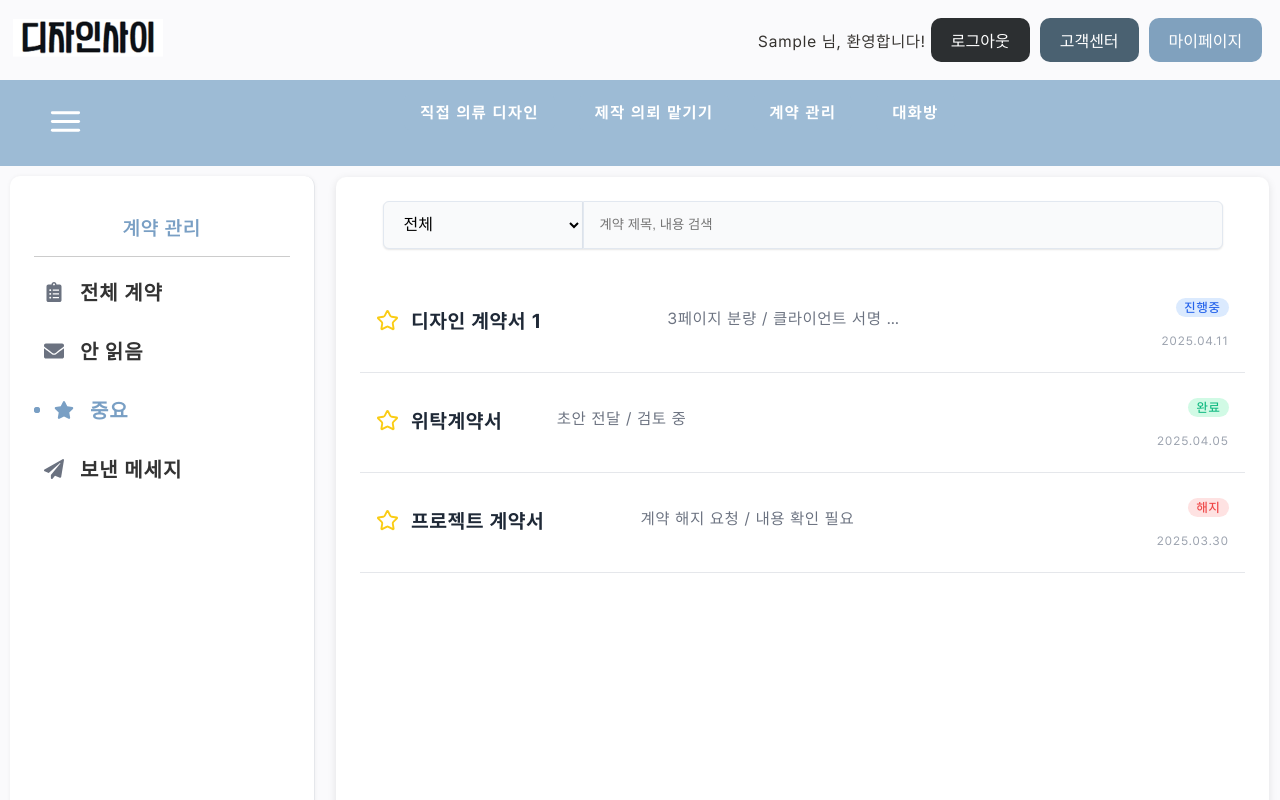
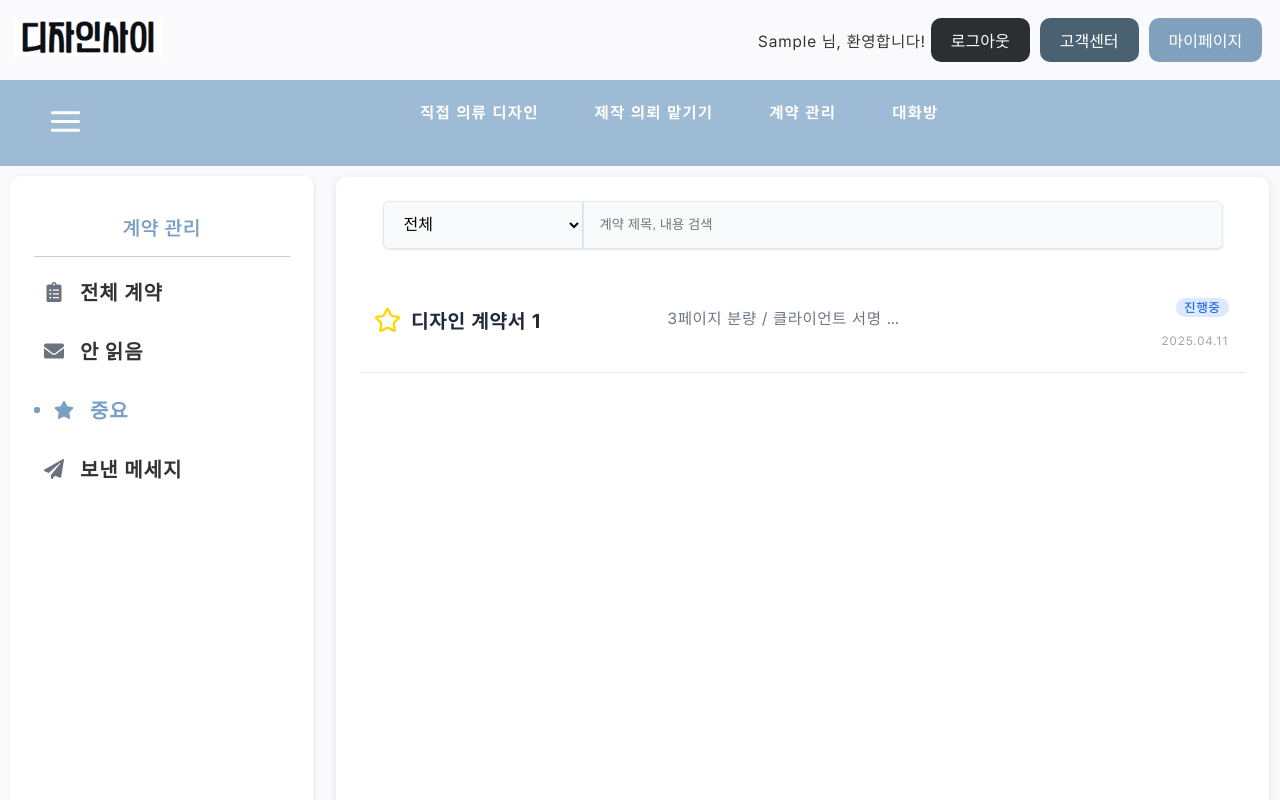
Before and after one commit to kimwax112/letsgit, a React (Create React App) app in the folder 프론트엔드/: page /client/starred in a window 1280 px wide. Shown: the top 800 px of the page. Built offline with nearby package versions, Linux system fonts and the light colour scheme; a web font is replaced by a local one; what @draft-js-plugins/static-toolbar would draw is missing.

Commit message:
의뢰인계약관리 전체계약, 중요 ui수정

```diff
--- a/프론트엔드/src/components/contract/ContractItem/ContractItem.css
+++ b/프론트엔드/src/components/contract/ContractItem/ContractItem.css
@@ -10,6 +10,11 @@
 
   .contract-item:hover {
     background-color: #f9fafb; /* gray-50 */
+  }
+
+  .contract-item.active {
+    border-left: 4px solid #FFD700; /* 중요한 계약에 대해 왼쪽에 강조선 추가 */
+    background-color: #fef9e9; /* 배경색을 연한 노란색으로 변경 */
   }
 
   .contract-left {
@@ -25,12 +30,15 @@
   }
 
   .star-icon {
-    color: #ccc;
+    color: #d3d3d3; /* 연한 회색, startoff 기본 색 */
+    cursor: pointer;
     transition: color 0.2s ease;
   }
 
   .star-icon.active {
-    color: #facc15;
+    color: #FFD700; /* 노란색 별 */
+    transform: scale(1.2); /* 별의 크기 살짝 키우기 */
+    transition: transform 0.3s ease;
   }
 
   .contract-text {
--- a/프론트엔드/src/components/contract/ContractItem/ContractItem.jsx
+++ b/프론트엔드/src/components/contract/ContractItem/ContractItem.jsx
@@ -1,5 +1,5 @@
-import { Star } from "lucide-react";  // 기본 Star 아이콘만 사용
-import "./ContractItem.css";  // CSS 파일 불러오기
+import { Star } from "lucide-react";
+import "./ContractItem.css";
 
 const ContractItem = ({ contract, onToggleStar }) => {
   const { isStarred, title, preview, status, date } = contract;
@@ -9,7 +9,7 @@ const ContractItem = ({ contract, onToggleStar }) => {
       <div className="contract-left">
         <div className="contract-star" onClick={onToggleStar}>
           <Star
-            className={`star-icon ${isStarred ? "active" : ""}`}  // 선택되었을 때 색이 꽉 찬 별
+            className={`star-icon ${isStarred ? "active" : ""}`} // star 아이콘 상태 변경
             size={23}
           />
         </div>
--- a/프론트엔드/src/components/contract/ContractList/ContractList.jsx
+++ b/프론트엔드/src/components/contract/ContractList/ContractList.jsx
@@ -3,7 +3,7 @@ import ContractItem from "../ContractItem/ContractItem";
 import ContractSearchAndFilter from "../ContractSearchAndFilter/ContractSearchAndFilter";
 import './ContractList.css'
 
-const ContractList = () => {
+const ContractList = ({ mode = "전체" }) => {
   const [contracts, setContracts] = useState([
     {
       isStarred: true,
@@ -13,14 +13,14 @@ const ContractList = () => {
       date: "2025.04.11",
     },
     {
-      isStarred: true,
+      isStarred: false,
       title: "위탁계약서",
       preview: "초안 전달 / 검토 중",
       status: "완료",
       date: "2025.04.05",
     },
     {
-      isStarred: true,
+      isStarred: false,
       title: "프로젝트 계약서",
       preview: "계약 해지 요청 / 내용 확인 필요",
       status: "해지",
@@ -31,21 +31,22 @@ const ContractList = () => {
   const [searchTerm, setSearchTerm] = useState("");
   const [statusFilter, setStatusFilter] = useState("전체");
 
-  // 별 클릭 시 상태 토글
   const handleToggleStar = (index) => {
     const updatedContracts = [...contracts];
     updatedContracts[index].isStarred = !updatedContracts[index].isStarred;
     setContracts(updatedContracts);
   };
 
-  // 필터 + 검색된 계약 목록
   const filteredContracts = contracts.filter((contract) => {
     const matchesStatus =
       statusFilter === "전체" || contract.status === statusFilter;
     const matchesSearch =
-      contract.title.includes(searchTerm) ||
-      contract.preview.includes(searchTerm);
-    return contract.isStarred && matchesStatus && matchesSearch;
+      contract.title.includes(searchTerm) || contract.preview.includes(searchTerm);
+
+    const matchesStar =
+      mode === "중요" ? contract.isStarred : true;
+
+    return matchesStar && matchesStatus && matchesSearch;
   });
 
   return (
@@ -56,7 +57,6 @@ const ContractList = () => {
         statusFilter={statusFilter}
         setStatusFilter={setStatusFilter}
       />
-
       {filteredContracts.length > 0 ? (
         filteredContracts.map((contract, index) => (
           <ContractItem
@@ -66,7 +66,7 @@ const ContractList = () => {
           />
         ))
       ) : (
-        <p className="no-contracts-message">조건에 맞는 계약이 없습니다.</p> // 여기에서 클래스 추가
+        <p className="no-contracts-message">조건에 맞는 계약이 없습니다.</p>
       )}
     </div>
   );
--- a/프론트엔드/src/layouts/ContractLayout.jsx
+++ b/프론트엔드/src/layouts/ContractLayout.jsx
@@ -1,41 +1,11 @@
 import React, { useState } from "react";
 import ContractSidebar from "../components/contract/ContractSidebar/ContractSidebar";
 
-const dummyData = [
-  {
-    title: "계약서 1",
-    preview: "이건 계약 내용의 미리보기",
-    status: "계약 중",
-    date: "2024-04-11",
-    isStarred: true,
-  },
-  {
-    title: "계약서 2",
-    preview: "이건 두번째 계약",
-    status: "계약 완료",
-    date: "2024-04-10",
-    isStarred: false,
-  },
-];
-
 const ContractLayout = ({ children }) => {
-  const [contracts, setContracts] = useState(dummyData);
-
-  const handleToggleStar = (title) => {
-    setContracts((prev) =>
-      prev.map((c) =>
-        c.title === title ? { ...c, isStarred: !c.isStarred } : c
-      )
-    );
-  };
-
   return (
     <div className="flex">
       <ContractSidebar />
-      <div className="flex-1">
-        {/* children을 여기에 렌더링 */}
-        {children && React.cloneElement(children, { contracts, handleToggleStar })}
-      </div>
+      <div className="flex-1">{children}</div>
     </div>
   );
 };
--- a/프론트엔드/src/pages/contract/ContractPage.jsx
+++ b/프론트엔드/src/pages/contract/ContractPage.jsx
@@ -1,12 +1,17 @@
+import React, { useState } from "react";
 import ContractLayout from "../../layouts/ContractLayout";
-import ContractSearchAndFilter from "../../components/contract/ContractSearchAndFilter/ContractSearchAndFilter";
 import ContractList from "../../components/contract/ContractList/ContractList";
 
-const ContractPage = () => {
+const ContractPage = ({ contracts, handleToggleStar }) => {
+
   return (
     <ContractLayout>
       <div className="p-6">
-        <ContractList />
+        <ContractList
+          mode="전체"
+          contracts={contracts}
+          handleToggleStar={handleToggleStar}
+      />
       </div>
     </ContractLayout>
   );
--- a/프론트엔드/src/pages/contract/StarredPage.jsx
+++ b/프론트엔드/src/pages/contract/StarredPage.jsx
@@ -1,13 +1,17 @@
+import React from "react";
 import ContractLayout from "../../layouts/ContractLayout";
-import ContractSearchAndFilter from "../../components/contract/ContractSearchAndFilter/ContractSearchAndFilter";
 import ContractList from "../../components/contract/ContractList/ContractList";
 
-const StarredPage = () => {
+const StarredPage = ({ contracts, handleToggleStar }) => {
+
   return (
     <ContractLayout>
       <div className="p-6">
-        {/* 중요 계약들만 표시하는 리스트 */}
-        <ContractList />
+        <ContractList
+          mode="중요"
+          contracts={contracts}
+          handleToggleStar={handleToggleStar}
+        />
       </div>
     </ContractLayout>
   );
```
Also changed, not shown: 프론트엔드/src/pages/contract/ContractMainPage.jsx (added, +53 -0 lines).
